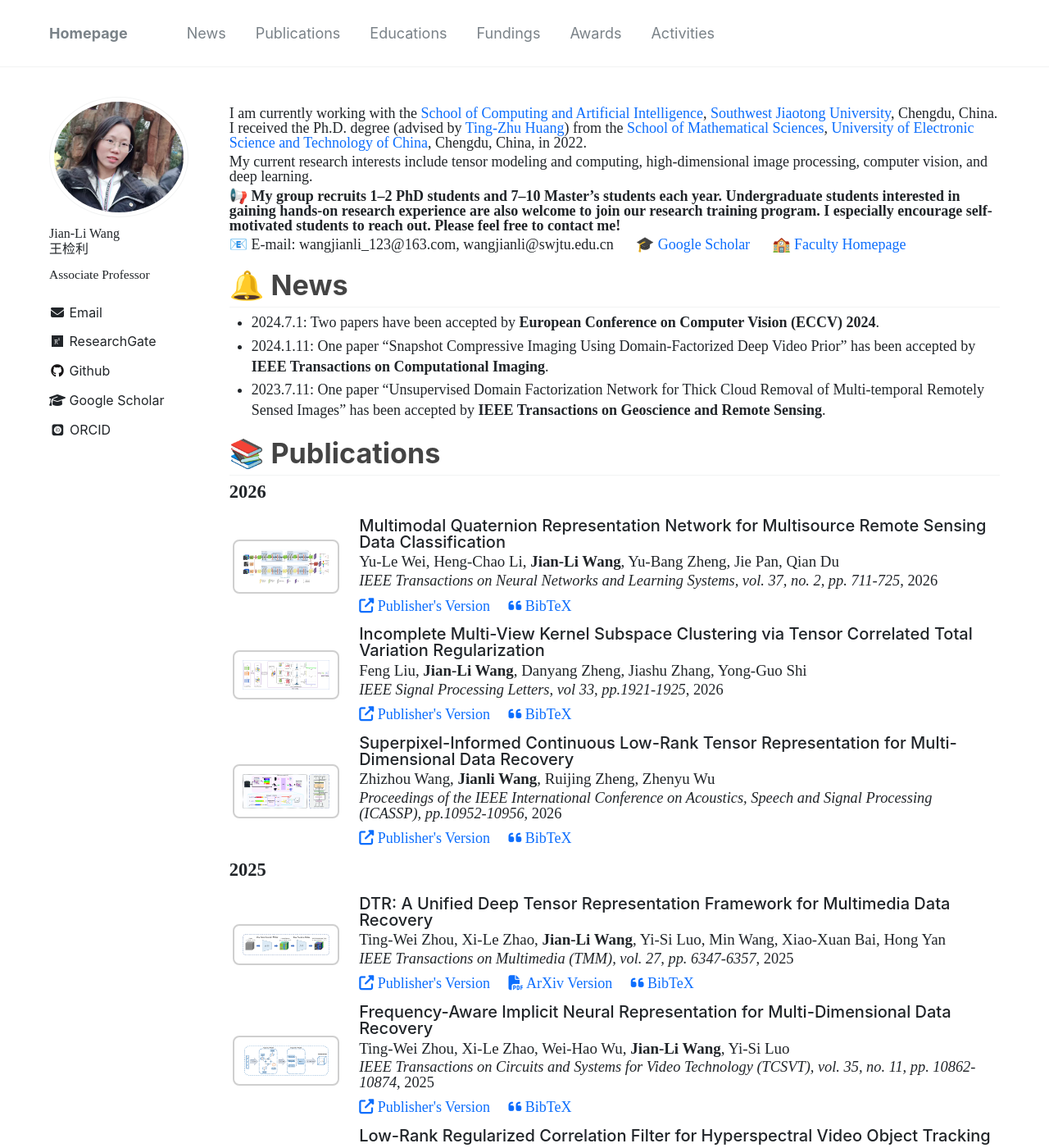
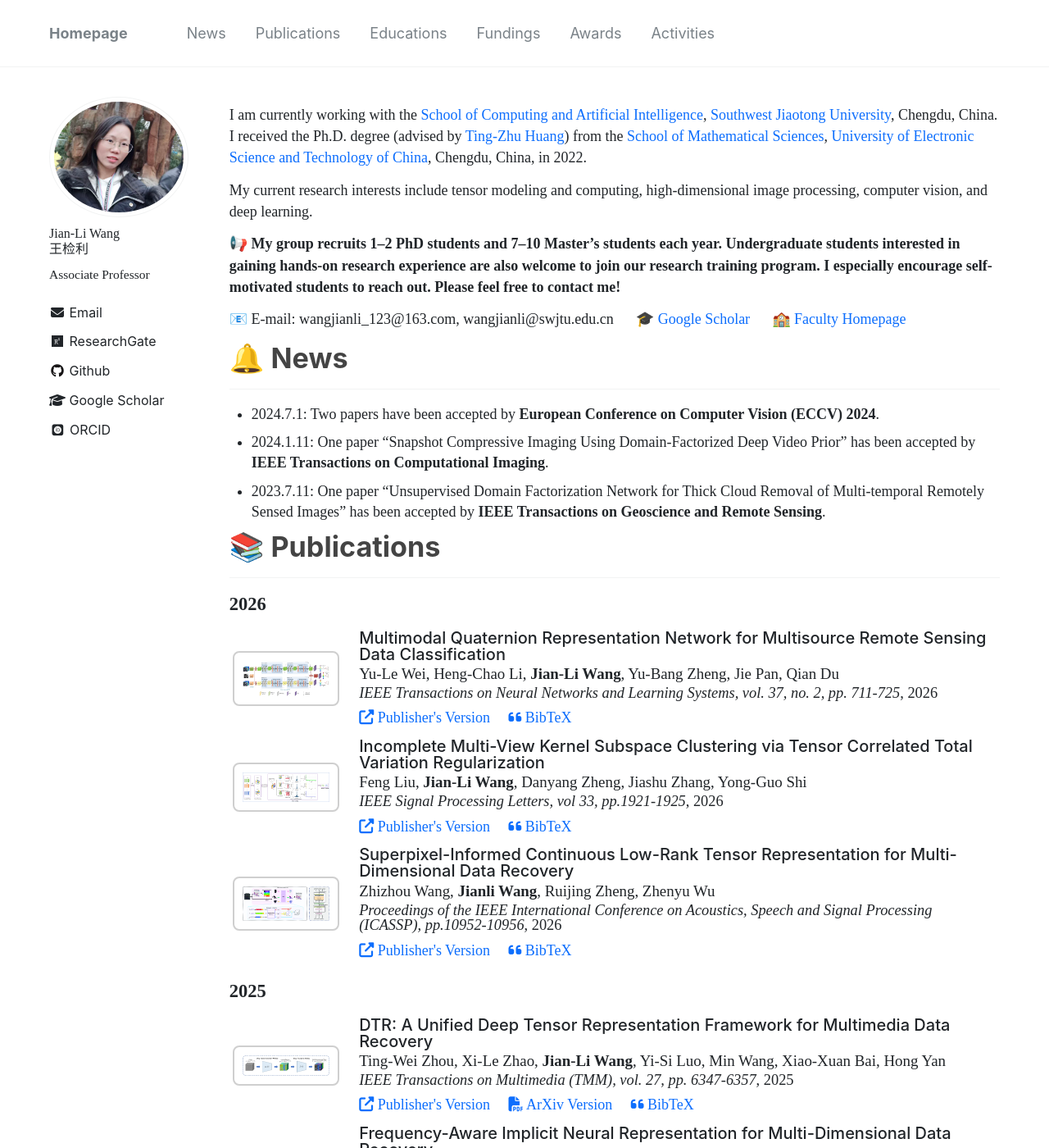
Before and after one commit to wangjianli123/wangjianli123.github.io, a Jekyll site: the page built from _pages/homepage.md, in a window 1280 px wide and 1400 px high. Shown: the whole window at 82% size. Built offline with Jekyll 4.4.1, drawn with Linux system fonts in a browser that asks for light colours; nearby versions of some CDN libraries; some web fonts are replaced; comment, search, counter and statistics services are not loaded.

Commit message:
Update main.scss

```diff
--- a/assets/css/main.scss
+++ b/assets/css/main.scss
@@ -209,27 +209,13 @@ table {
   margin-top: 0.8em !important;
   margin-bottom: 0.5em !important;
 }
-/* 控制二级标题上下间距 */
-.page__content h2 {
-  margin-top: 0.6em !important;
-  margin-bottom: 0.2em !important;
-  padding-bottom: 0.15em !important;
+/* 调整 About Me 区域文字行距和段间距 */
+.page__content > p {
+  line-height: 1.45 !important;
+  margin-top: 0 !important;
+  margin-bottom: 0.75em !important;
 }
-
-/* 控制 News 列表和标题之间距离 */
-#news + ul,
-#news ~ ul {
-  margin-top: 0.2em !important;
+.about-section p {
+  line-height: 1.45 !important;
+  margin-bottom: 0.75em !important;
 }
-
-/* 控制列表内部每条 News 的间距 */
-#news ~ ul li {
-  margin-bottom: 0.25em !important;
-  line-height: 1.35 !important;
-}
-
-/* 控制 Publications 标题和年份之间距离 */
-#publications + .pub-year,
-#publications ~ .pub-year {
-  margin-top: 0.3em !important;
-}
```
